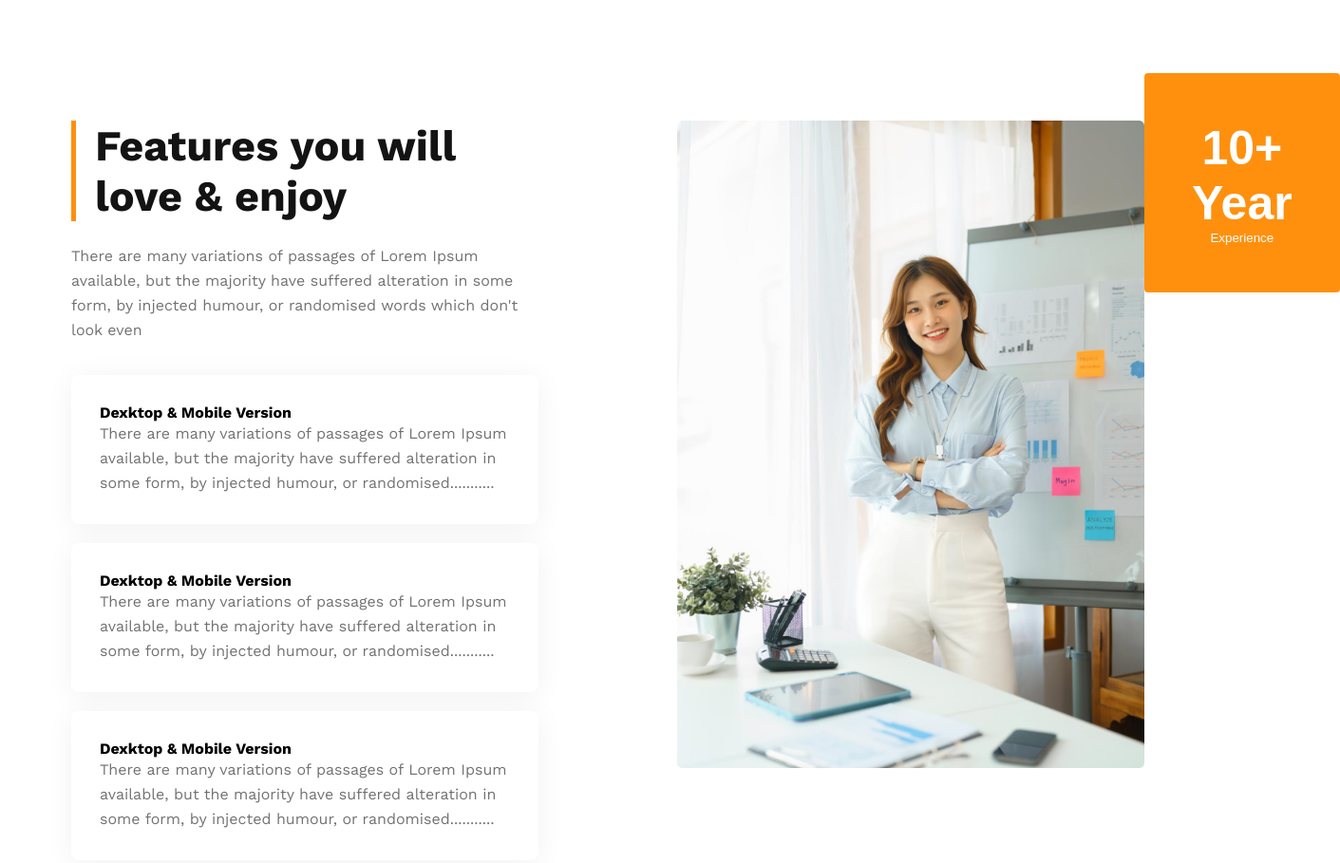
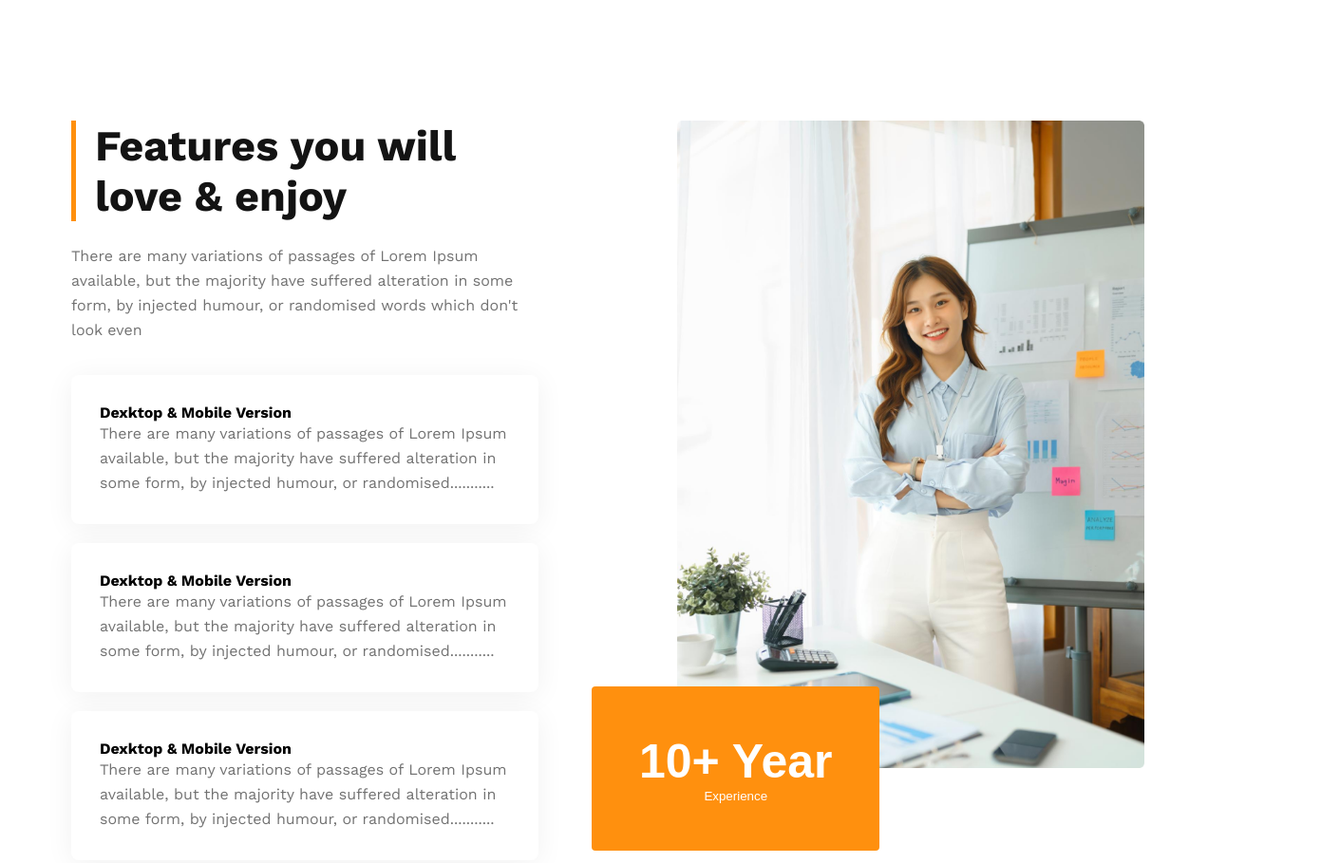
Before and after one commit to dayal-chandra/g3-architect, a plain HTML site: page index.html in a window 1280 px wide. Shown: the part 1794-2703 px from the top of the page at 95% size, 1411 px wide, since content can reach past the window. Drawn offline with nearby package versions, Linux system fonts and the light colour scheme.

Commit message:
btn fixed

```diff
--- a/styles/style.css
+++ b/styles/style.css
@@ -180,7 +180,6 @@ nav a {
 
 .feature-img {
   width: 50%;
-  position: relative;
 }
 
 .feature-img img {
@@ -193,8 +192,8 @@ nav a {
   border: none;
   border-radius: 4px;
   color: #fff;
-  position: absolute;
-  top: -50px;
+  margin-left: -90px;
+  margin-top: -90px;
 }
 
 .feature-img h1 {
```
